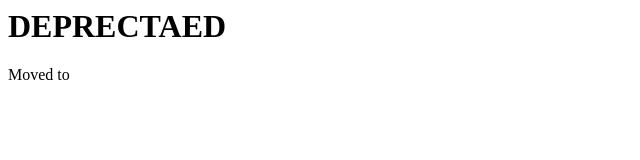
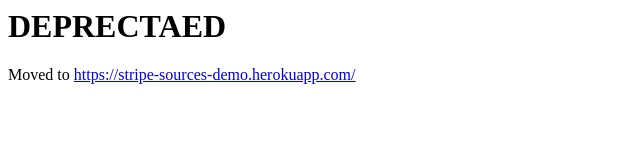
Before and after one commit to thorsten-stripe/stripe-non-card-payments-demo, a plain HTML site: page index.html in a window 1280 px wide. Shown: the whole page, without its empty margins (0-640 px from the left). Drawn offline with Linux system fonts and the light colour scheme.

Commit message:
update linktext

```diff
--- a/index.html
+++ b/index.html
@@ -1,2 +1,2 @@
 <h1>DEPRECTAED</h1>
-Moved to <a href="https://stripe-sources-demo.herokuapp.com/"></a>
+Moved to <a href="https://stripe-sources-demo.herokuapp.com/">https://stripe-sources-demo.herokuapp.com/</a>
```
